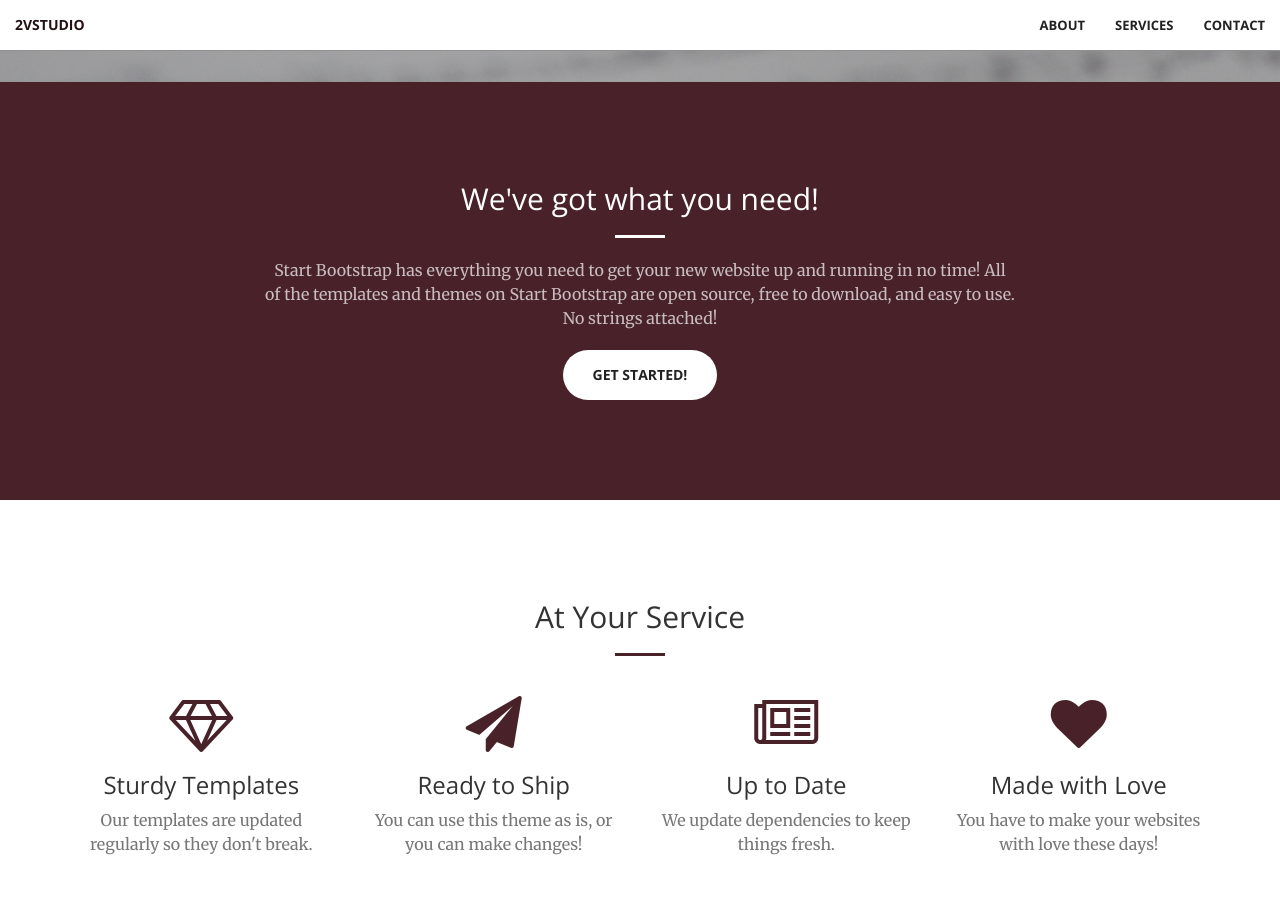
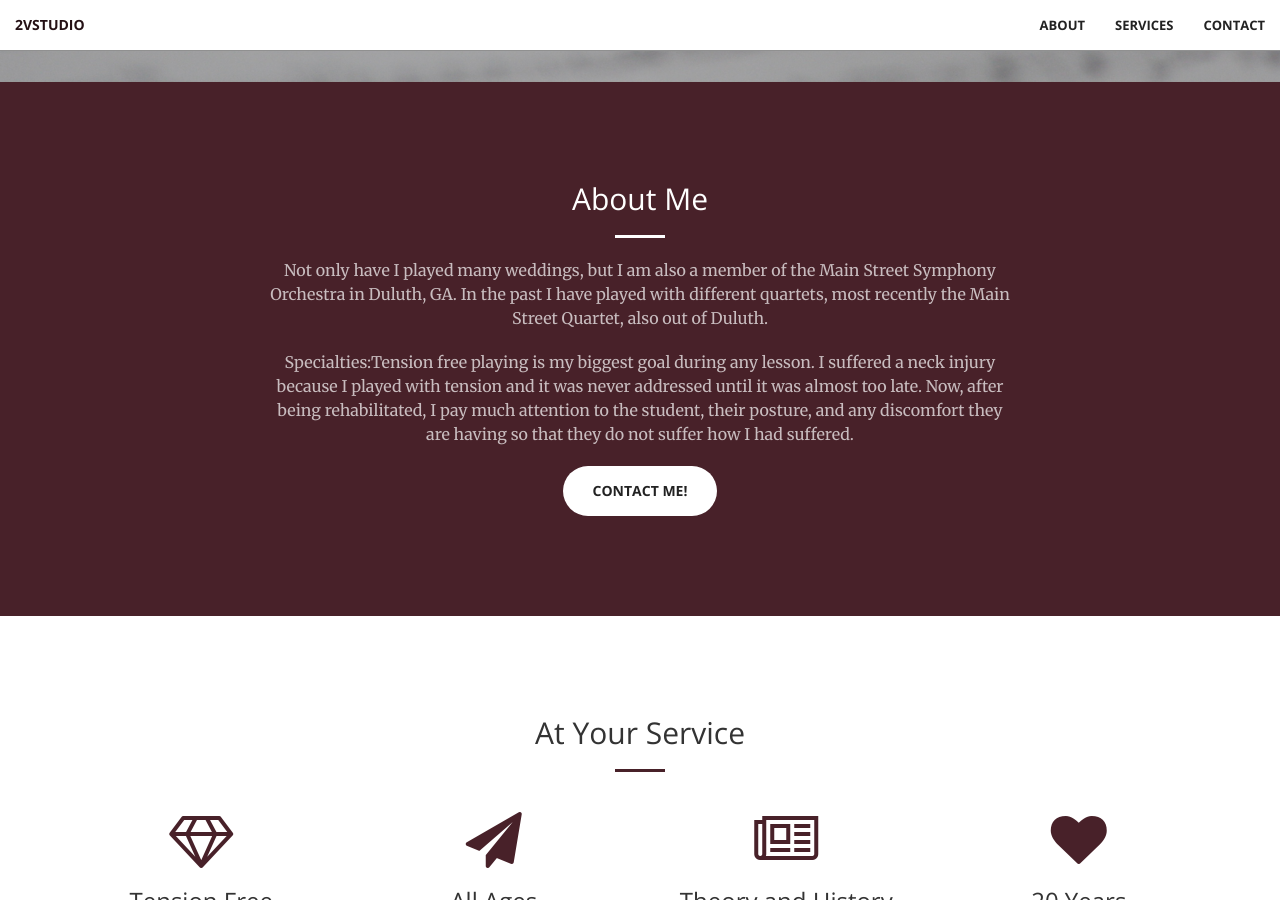
Before and after one commit to 2vStudio/2VStudio, a Jekyll site: the page built from index.html, in a window 1280 px wide and 900 px high, scrolled down 818 px. Built offline with Jekyll 4.4.1, drawn with Linux system fonts in a browser that asks for light colours; some of the changed text lies outside the part shown.

Commit message:
Updating with proper content and links

```diff
--- a/_includes/call-to-action.html
+++ b/_includes/call-to-action.html
@@ -2,10 +2,12 @@
     <div class="container">
         <div class="row">
             <div class="col-lg-8 col-lg-offset-2 text-center">
-                <h2 class="section-heading">We've got what you need!</h2>
+                <h2 class="section-heading">About Me</h2>
                 <hr class="light">
-                <p class="text-faded">Start Bootstrap has everything you need to get your new website up and running in no time! All of the templates and themes on Start Bootstrap are open source, free to download, and easy to use. No strings attached!</p>
-                <a href="#" class="btn btn-default btn-xl">Get Started!</a>
+                <p class="text-faded">Not only have I played many weddings, but I am also a member of the Main Street Symphony Orchestra in Duluth, GA. In the past I have played with different quartets, most recently the Main Street Quartet, also out of Duluth.</p>
+
+                <p class="text-faded">Specialties:Tension free playing is my biggest goal during any lesson. I suffered a neck injury because I played with tension and it was never addressed until it was almost too late. Now, after being rehabilitated, I pay much attention to the student, their posture, and any discomfort they are having so that they do not suffer how I had suffered.</p>
+                <a href="#contact" class="btn btn-default btn-xl">Contact Me!</a>
             </div>
         </div>
     </div>
--- a/_includes/contact.html
+++ b/_includes/contact.html
@@ -2,26 +2,26 @@
     <div class="container">
         <div class="row">
             <div class="col-lg-8 col-lg-offset-2 text-center">
-                <h2 class="section-heading">Let's Get In Touch!</h2>
+                <h2 class="section-heading">How To Get In Touch</h2>
                 <hr class="primary">
-                <p>Ready to start your next project with us? That's great! Give us a call or send us an email and we will get back to you as soon as possible!</p>
+                <p>Ready to start your first lesson? You can reach me through LinkedIn, direct email, or on my Facebook page. I look forward to hearing from you!</p>
             </div>
         <div class="col-lg-2 col-lg-offset-2 text-center">
-            <a href="https://twitter.com/{{ site.twitter_username }}">
+            <a href="https://www.linkedin.com/in/gingerhoward">
                 <i class="fa fa-linkedin-square fa-3x wow bounceIn" data-wow-delay=".1s"></i>
-                <p>{{ site.twitter_username }}</p>
+                <p>{{ site.linkedin_username }}</p>
             </a>
         </div>
         <div class="col-lg-2 col-lg-offset-1 text-center">
-            <a href="mailto:{{ site.email }}">
+            <a href="mailto:gahejny@2vstudio.com">
             <i class="fa fa-envelope-square fa-3x wow bounceIn" data-wow-delay=".1s"></i>
                 <p>{{ site.email }}</p>
             </a>
         </div>
         <div class="col-lg-2 col-lg-offset-1 text-center">
-            <a href="https://github.com/{{ site.github_username }}">
+            <a href="https://www.facebook.com/GingerHowardViolinViolaStudio/">
             <i class="fa fa-facebook-square fa-3x wow bounceIn" data-wow-delay=".1s"></i>
-                <p>{{ site.github_username }}</p>
+                <p>{{ site.facebook_username }}</p>
             </a>
         </div>
 
--- a/_includes/header.html
+++ b/_includes/header.html
@@ -1,9 +1,9 @@
 <header>
     <div class="header-content">
         <div class="header-content-inner">
-            <h1>Your Favorite Source of Free Bootstrap Themes</h1>
+            <h1>Private Violin & Viola Lessons By Ginger Howard</h1>
             <hr>
-            <p>Start Bootstrap can help you build better websites using the Bootstrap CSS framework! Just download your template and start going, no strings attached!</p>
+            <p>Offering private instruction for both the violin and viola in Cumming, GA.</p>
             <a href="#about" class="btn btn-primary btn-xl page-scroll">Find Out More</a>
         </div>
     </div>
--- a/_includes/services.html
+++ b/_includes/services.html
@@ -12,29 +12,29 @@
             <div class="col-lg-3 col-md-6 text-center">
                 <div class="service-box">
                     <i class="fa fa-4x fa-diamond wow bounceIn text-primary"></i>
-                    <h3>Sturdy Templates</h3>
-                    <p class="text-muted">Our templates are updated regularly so they don't break.</p>
+                    <h3>Tension Free</h3>
+                    <p class="text-muted">Focus on tension free playing.</p>
                 </div>
             </div>
             <div class="col-lg-3 col-md-6 text-center">
                 <div class="service-box">
                     <i class="fa fa-4x fa-paper-plane wow bounceIn text-primary" data-wow-delay=".1s"></i>
-                    <h3>Ready to Ship</h3>
-                    <p class="text-muted">You can use this theme as is, or you can make changes!</p>
+                    <h3>All Ages</h3>
+                    <p class="text-muted">Starting early or later in life, I've worked with all ages of students.</p>
                 </div>
             </div>
             <div class="col-lg-3 col-md-6 text-center">
                 <div class="service-box">
                     <i class="fa fa-4x fa-newspaper-o wow bounceIn text-primary" data-wow-delay=".2s"></i>
-                    <h3>Up to Date</h3>
-                    <p class="text-muted">We update dependencies to keep things fresh.</p>
+                    <h3>Theory and History</h3>
+                    <p class="text-muted">All lessons will focus on theory as well as playing.</p>
                 </div>
             </div>
             <div class="col-lg-3 col-md-6 text-center">
                 <div class="service-box">
                     <i class="fa fa-4x fa-heart wow bounceIn text-primary" data-wow-delay=".3s"></i>
-                    <h3>Made with Love</h3>
-                    <p class="text-muted">You have to make your websites with love these days!</p>
+                    <h3>20 Years</h3>
+                    <p class="text-muted">20+ years experience in playing, performing, and teaching.</p>
                 </div>
             </div>
         </div>
```
Also changed, not shown: Gemfile.lock.
